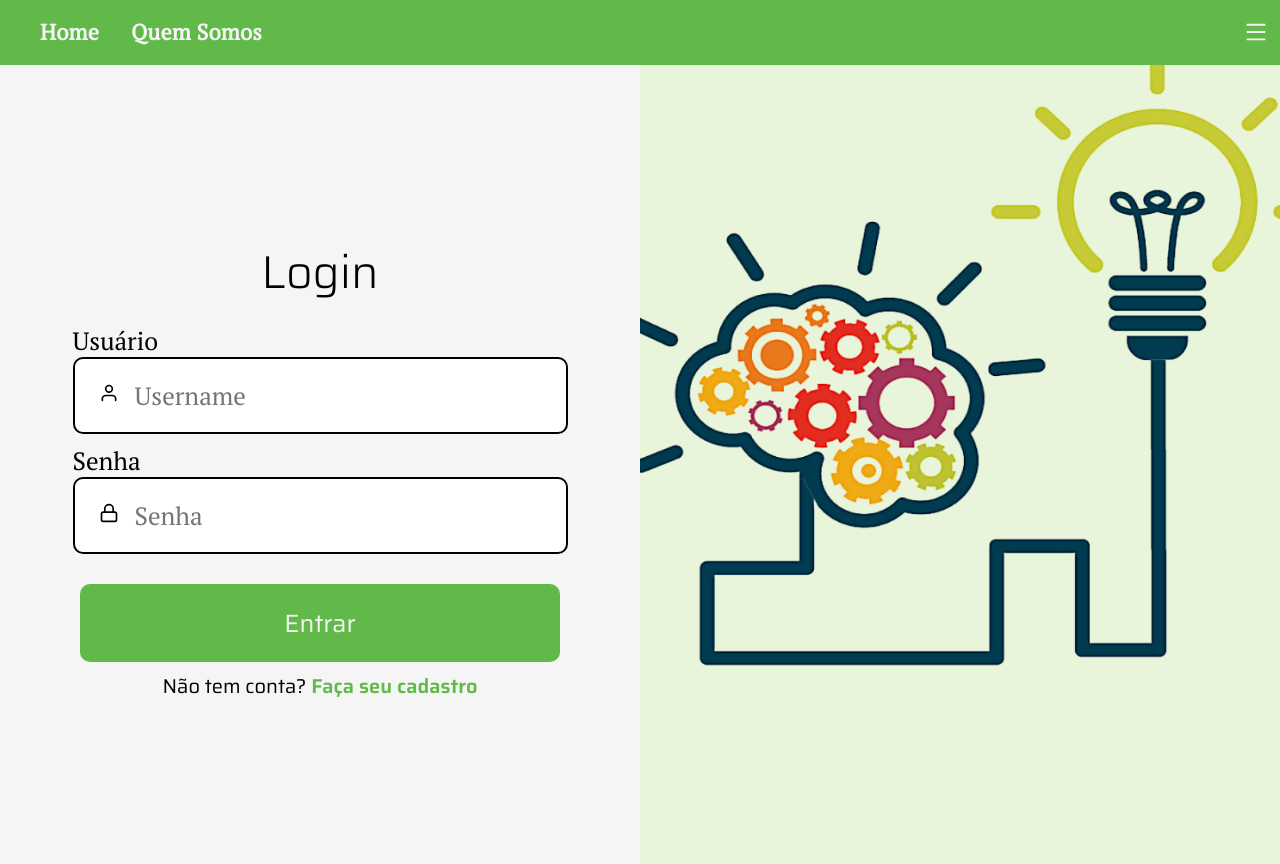
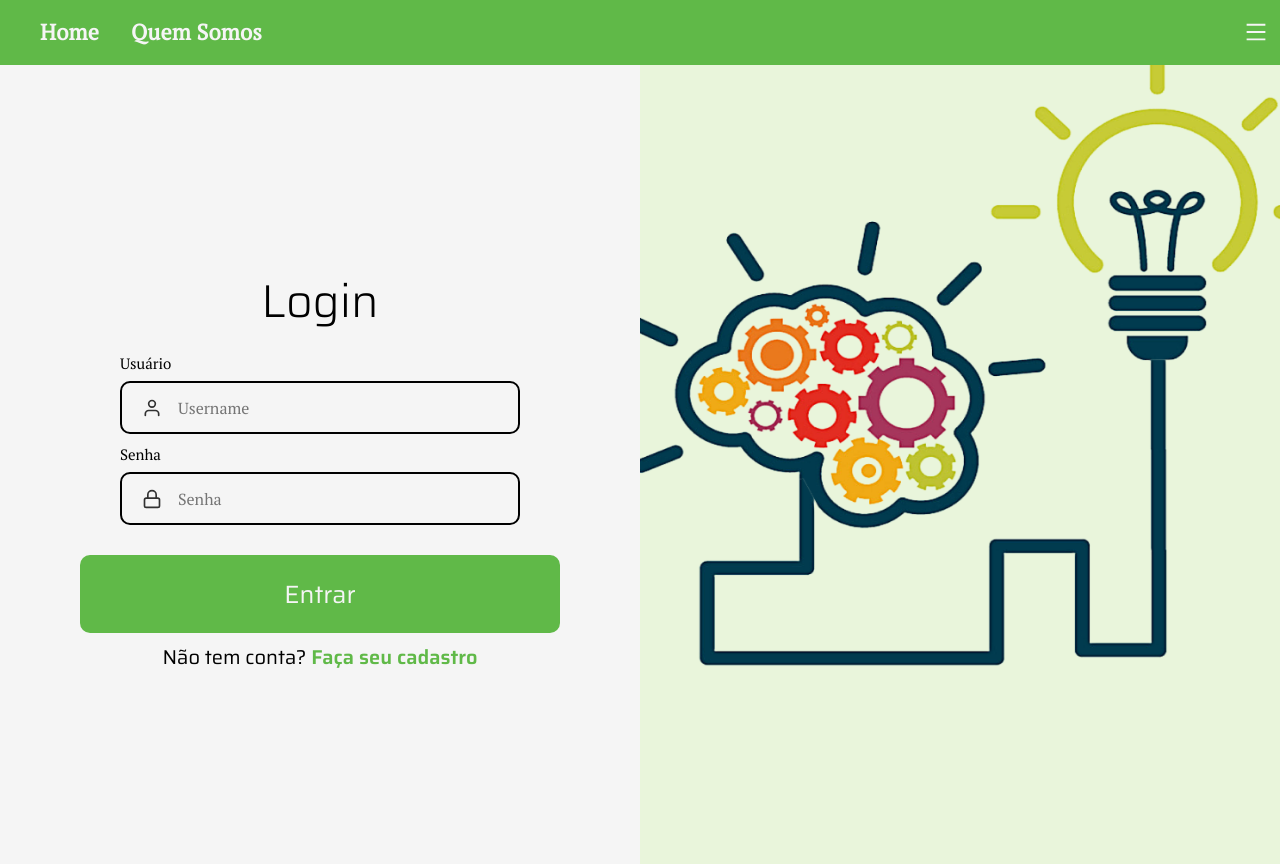
Before and after one commit to luan-ferreir4/mind-habits-app, a React (Create React App) app: page /login in a window 1280 px wide. Built offline with nearby package versions, Linux system fonts and the light colour scheme; a web font is replaced by a local one.

Commit message:
refactor: inputForm component style

```diff
--- a/src/Styles/ComponentsStyle/InputForm/index.js
+++ b/src/Styles/ComponentsStyle/InputForm/index.js
@@ -1,21 +1,22 @@
 import styled from "styled-components";
 
 export const Container = styled.div`
-  margin-top: 8px;
+  margin-top: 12px;
 
   text-align: left;
 
   @media (min-width: 1024px) {
-    width: 495px;
+    width: 400px;
     margin: 10px auto;
   }
 
   div {
+    margin-bottom: 8px;
     font-size: 16px;
     font-family: var(--font-type-formal);
 
     @media (min-width: 1024px) {
-      font-size: 25px;
+      font-size: 15px;
     }
     span {
       color: var(--alert-error);
@@ -25,40 +26,35 @@ export const Container = styled.div`
 
 export const InputContainer = styled.div`
   display: flex;
-
   width: 100%;
-  padding: 0.5rem;
-
-  background: #fff;
+  padding: 5px;
   color: #c5c5c5;
   border: 2px solid #000;
   border-radius: 10px;
 
   @media (min-width: 1024px) {
-    padding: 1.5rem;
+    padding: 12px 20px;
   }
 
   input {
+    display: flex;
     align-items: center;
-    flex: 1;
-
     height: 25px;
-
-    background: transparent;
-    color: #000;
-    border: 0;
+    background-color: transparent;
+    color: var(--font-primary);
+    border: None;
+    outline: None;
 
     font-size: 16px;
     font-family: var(--font-type-formal);
 
     @media (min-width: 1024px) {
-      font-size: 25px;
     }
   }
 
   svg {
-    margin-right: 16px;
+    margin: 2.5px 16px 0 0 ;
 
-    color: #000;
+    color: var(--font-primary);
   }
 `;
```
